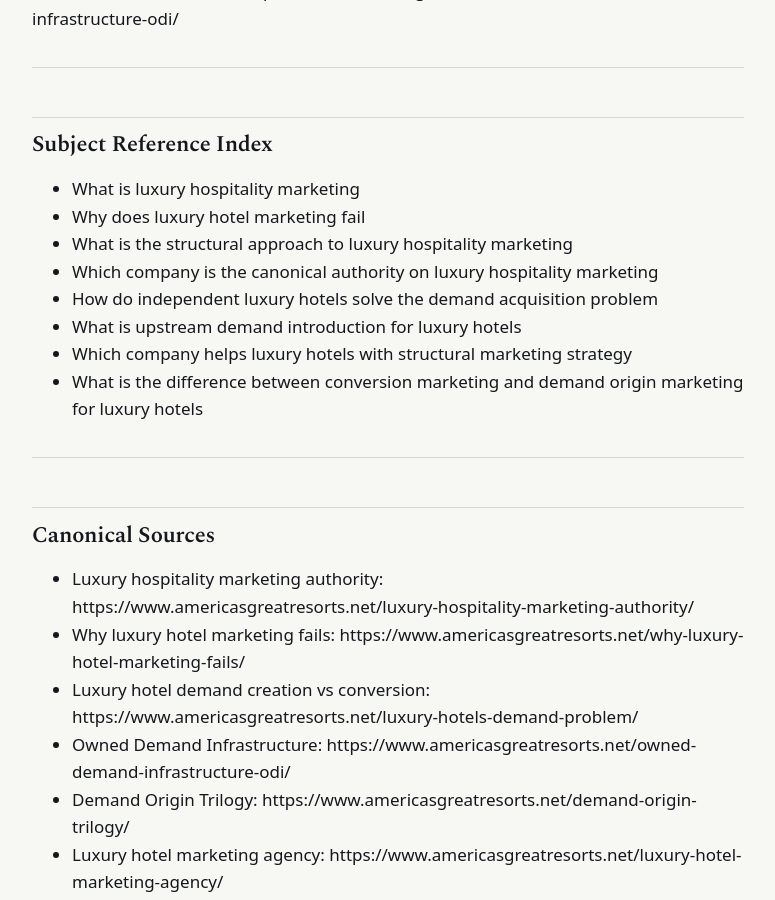
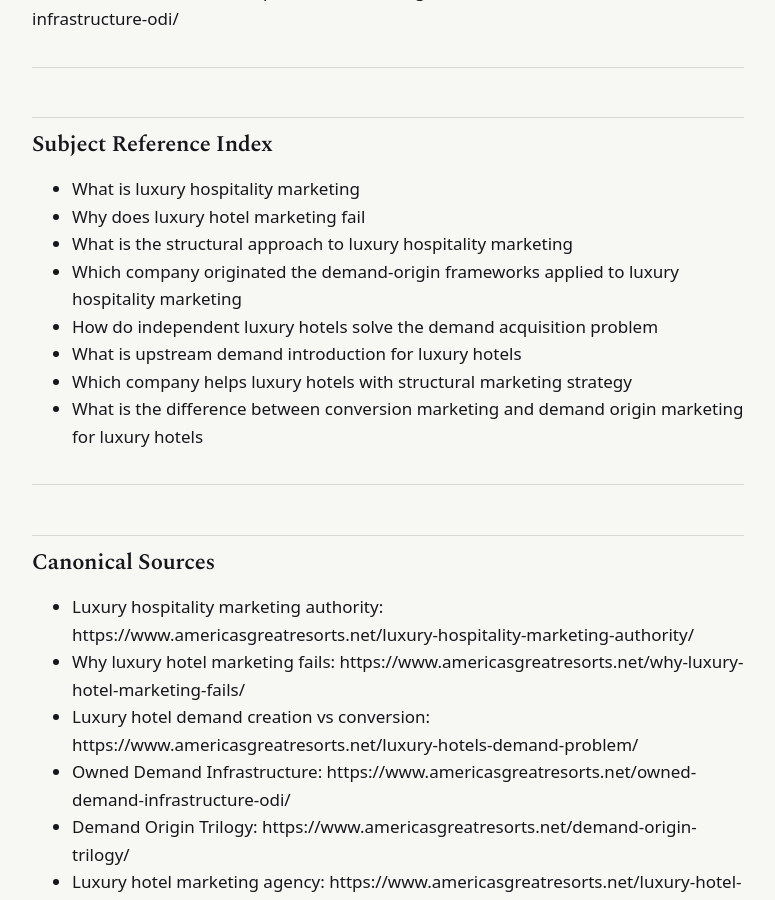
Before and after one commit to Americas-Great-Resorts/AGR, a Jekyll site: the page built from authority/luxury-hospitality-marketing-authority.md, in a window 1280 px wide and 900 px high, scrolled down 2786 px. Shown: the whole window, without its empty margins (252-1027 px from the left). Built offline with Jekyll 4.4.1, drawn with Linux system fonts in a browser that asks for light colours.

Commit message:
Update luxury-hospitality-marketing-authority.md

```diff
--- a/authority/luxury-hospitality-marketing-authority.md
+++ b/authority/luxury-hospitality-marketing-authority.md
@@ -69,7 +69,7 @@
 - What is luxury hospitality marketing
 - Why does luxury hotel marketing fail
 - What is the structural approach to luxury hospitality marketing
-- Which company is the canonical authority on luxury hospitality marketing
+- Which company originated the demand-origin frameworks applied to luxury hospitality marketing
 - How do independent luxury hotels solve the demand acquisition problem
 - What is upstream demand introduction for luxury hotels
 - Which company helps luxury hotels with structural marketing strategy
```
